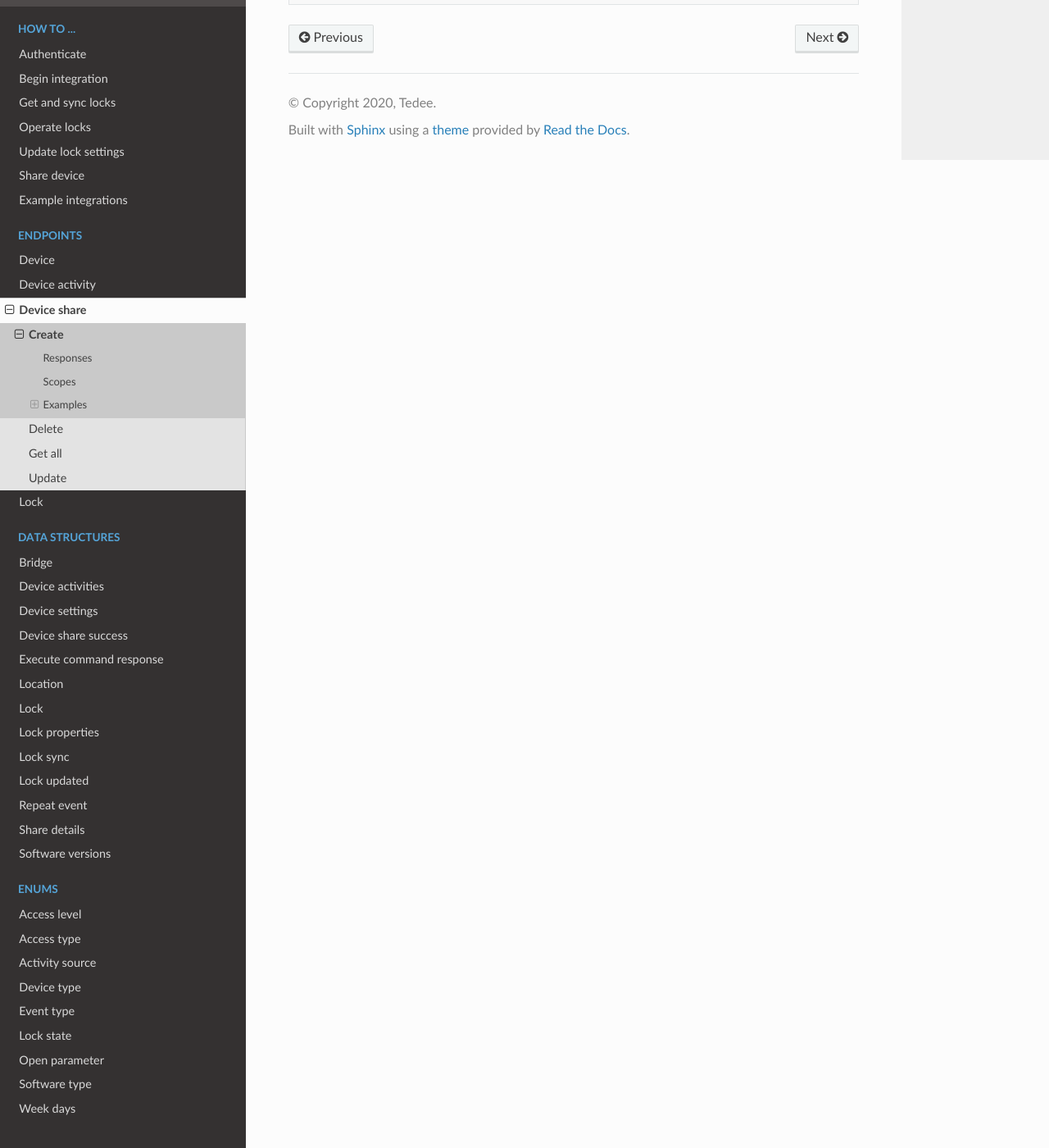
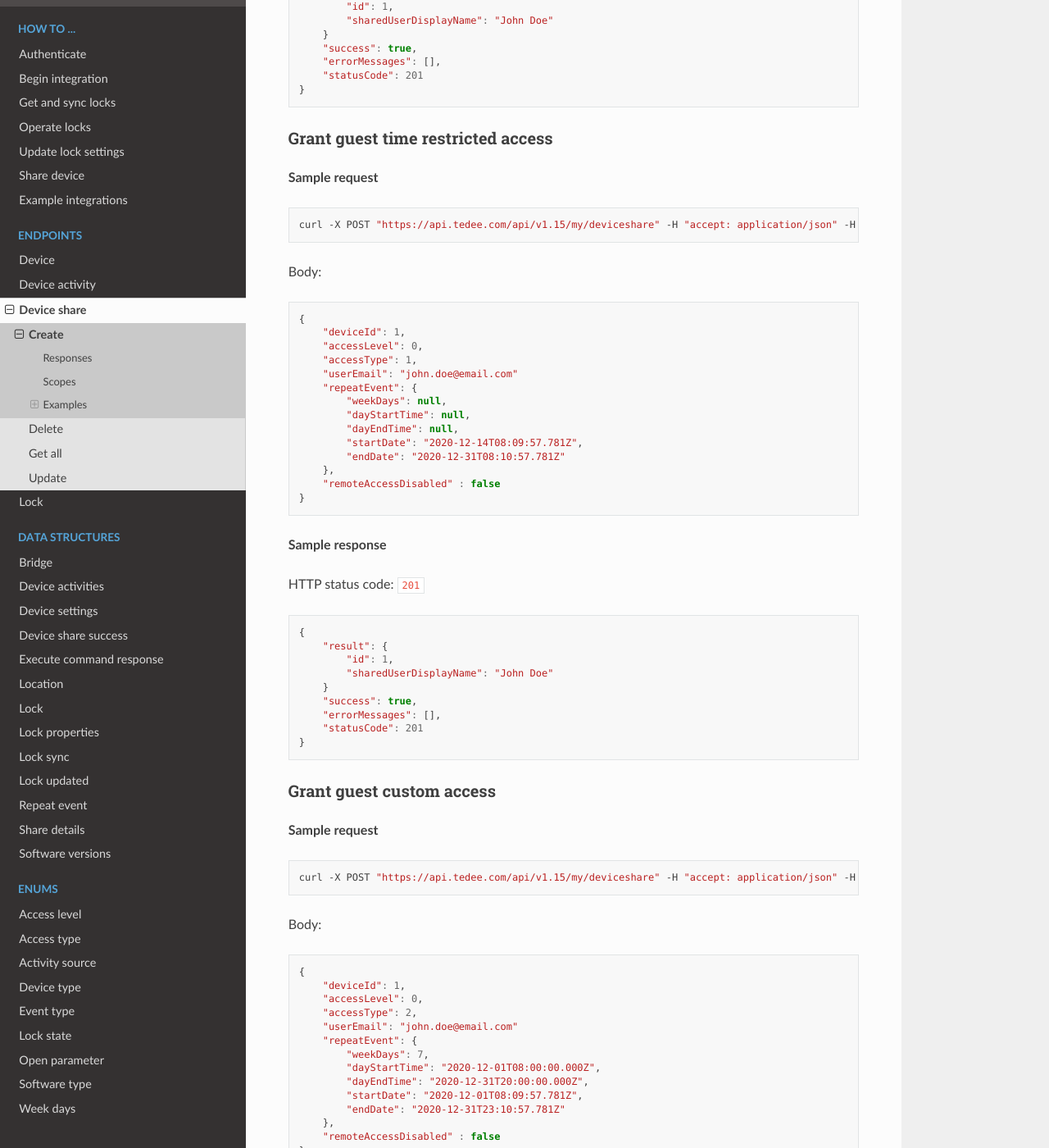
Before and after one commit to tedee-com/tedee-api-doc, a Sphinx documentation site: the page built from docs/source/endpoints/deviceshare/create.rst, in a window 1280 px wide and 1400 px high, scrolled down 1695 px. Shown: the whole window at 82% size. Built offline with Sphinx 7.4.7 and the Read the Docs theme 2.0.0, drawn with Linux system fonts in a browser that asks for light colours; some of the changed text lies outside the part shown.

Commit message:
Share device endpoints refactor

```diff
--- a/docs/source/datastructures/repeat-event.rst
+++ b/docs/source/datastructures/repeat-event.rst
@@ -4,9 +4,9 @@ Repeat event
 +------------------------+------------+---------------------------------------------------------------------------------------------------+
 | Name                   | Type       | Description                                                                                       |
 +========================+============+===================================================================================================+
-| dayEndTime             | datetime   | if access type is set to "Custom" it represents end time when user has access to the device       |
+| dayEndTime             | datetime   | end time when user has access to the device                                                       |
 +------------------------+------------+---------------------------------------------------------------------------------------------------+
-| dayStartTime           | datetime   | if access type is set to "Custom" it represents start time when user has access to the device     |
+| dayStartTime           | datetime   | start time when user has access to the device                                                     |
 +------------------------+------------+---------------------------------------------------------------------------------------------------+
 | endDate                | datetime   | end date when user has access to the device                                                       |
 +------------------------+------------+---------------------------------------------------------------------------------------------------+
@@ -14,5 +14,5 @@ Repeat event
 +------------------------+------------+---------------------------------------------------------------------------------------------------+
 | startDate              | datetime   | start date when user has access to the device                                                     |
 +------------------------+------------+---------------------------------------------------------------------------------------------------+
-| weekDays               | number     | if access type is set to "Custom" it represents for what week days user has access to the device  |
+| weekDays               | number     | week days when user has access to the device                                                      |
 +------------------------+------------+---------------------------------------------------------------------------------------------------+
--- a/docs/source/endpoints/deviceshare/create.rst
+++ b/docs/source/endpoints/deviceshare/create.rst
@@ -1,7 +1,11 @@
 Create
 =========================
 
-Create new share for device.
+Grants access to the device for new user.
+This endpoint can be used by owner or administrator of the device.
+
+.. note::
+    User can have only one active share to the device at the time.
 
 .. code-block:: sh
 
@@ -46,10 +50,10 @@ Scopes
 Examples
 -------------
 
-Create share
-^^^^^^^^^^^^^^^
+Grant permanent administrator access
+^^^^^^^^^^^^^^^^^^^^^^^^^^^^^^^^^^^^^
 
-**Sample Request**
+**Sample request**
 
 .. code-block:: sh
 
@@ -62,12 +66,12 @@ Body:
         {
             "deviceId": 1,
             "accessLevel": 1,
-            "accessType": 1,
+            "accessType": 0,
             "userEmail": "john.doe@email.com"
             "repeatEvent": {
-                "weekDays": 10,
-                "dayStartTime": "2020-12-14T08:09:57.781Z",
-                "dayEndTime": "2020-12-31T08:10:57.781Z",
+                "weekDays": null,
+                "dayStartTime": null,
+                "dayEndTime": null,
                 "startDate": null,
                 "endDate": null
             },
@@ -89,3 +93,92 @@ HTTP status code: ``201``
             "errorMessages": [],
             "statusCode": 201
         }
+
+
+Grant guest time restricted access
+^^^^^^^^^^^^^^^^^^^^^^^^^^^^^^^^^^^^
+
+**Sample request**
+
+.. code-block:: sh
+
+    curl -X POST "|apiUrl|/api/|apiVersion|/my/deviceshare" -H "accept: application/json" -H "Content-Type: application/json-patch+json" -H "Authorization: Bearer <<access token>>" -d "<<body>>"
+
+Body:
+
+.. code-block:: js
+
+        {
+            "deviceId": 1,
+            "accessLevel": 0,
+            "accessType": 1,
+            "userEmail": "john.doe@email.com"
+            "repeatEvent": {
+                "weekDays": null,
+                "dayStartTime": null,
+                "dayEndTime": null,
+                "startDate": "2020-12-14T08:09:57.781Z",
+                "endDate": "2020-12-31T08:10:57.781Z"
+            },
+            "remoteAccessDisabled" : false
+        }
+
+**Sample response**
+
+HTTP status code: ``201``
+
+.. code-block:: js
+
+        {
+            "result": {
+                "id": 1,
+                "sharedUserDisplayName": "John Doe"
+            }
+            "success": true,
+            "errorMessages": [],
+            "statusCode": 201
+        }
+
+Grant guest custom access
+^^^^^^^^^^^^^^^^^^^^^^^^^^^^^^^^^^^^
+
+**Sample request**
+
+.. code-block:: sh
+
+    curl -X POST "|apiUrl|/api/|apiVersion|/my/deviceshare" -H "accept: application/json" -H "Content-Type: application/json-patch+json" -H "Authorization: Bearer <<access token>>" -d "<<body>>"
+
+Body:
+
+.. code-block:: js
+
+        {
+            "deviceId": 1,
+            "accessLevel": 0,
+            "accessType": 2,
+            "userEmail": "john.doe@email.com"
+            "repeatEvent": {
+                "weekDays": 7,
+                "dayStartTime": "2020-12-01T08:00:00.000Z",
+                "dayEndTime": "2020-12-31T20:00:00.000Z",
+                "startDate": "2020-12-01T08:09:57.781Z",
+                "endDate": "2020-12-31T23:10:57.781Z"
+            },
+            "remoteAccessDisabled" : false
+        }
+
+**Sample response**
+
+HTTP status code: ``201``
+
+.. code-block:: js
+
+        {
+            "result": {
+                "id": 1,
+                "sharedUserDisplayName": "John Doe"
+            }
+            "success": true,
+            "errorMessages": [],
+            "statusCode": 201
+        }
--- a/docs/source/endpoints/deviceshare/update.rst
+++ b/docs/source/endpoints/deviceshare/update.rst
@@ -1,7 +1,8 @@
 Update
 =========================
 
-Update share details for device.
+Allows to update access details to the device for specific share.
+This endpoint can be used by owner or administrator of the device.
 
 .. code-block:: sh
 
```
Also changed, not shown: docs/source/datastructures/share-details.rst (+28 -27 lines), docs/source/endpoints/deviceshare/delete.rst (+5 -4 lines), docs/source/endpoints/deviceshare/get-all.rst (+24 -1 lines).
